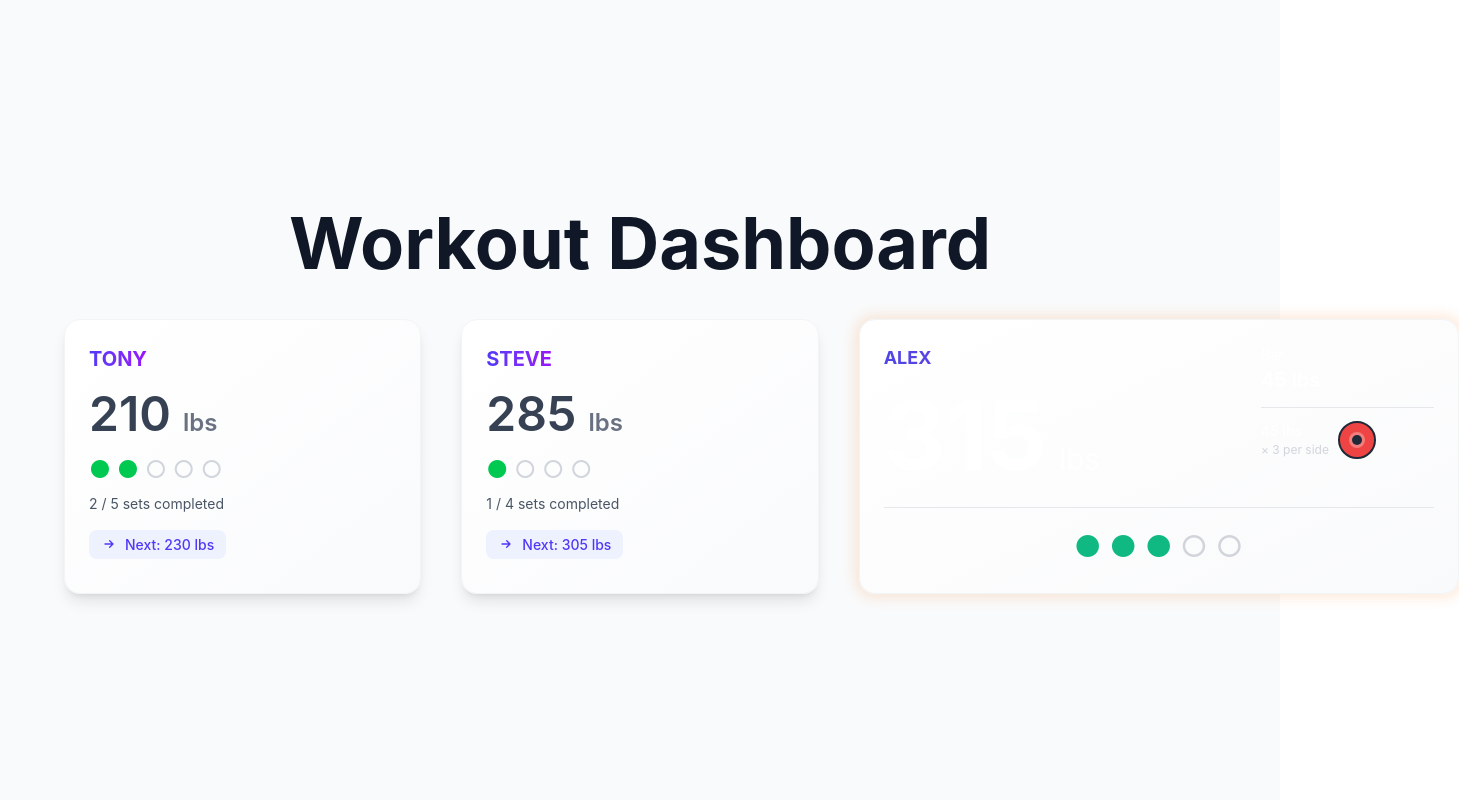
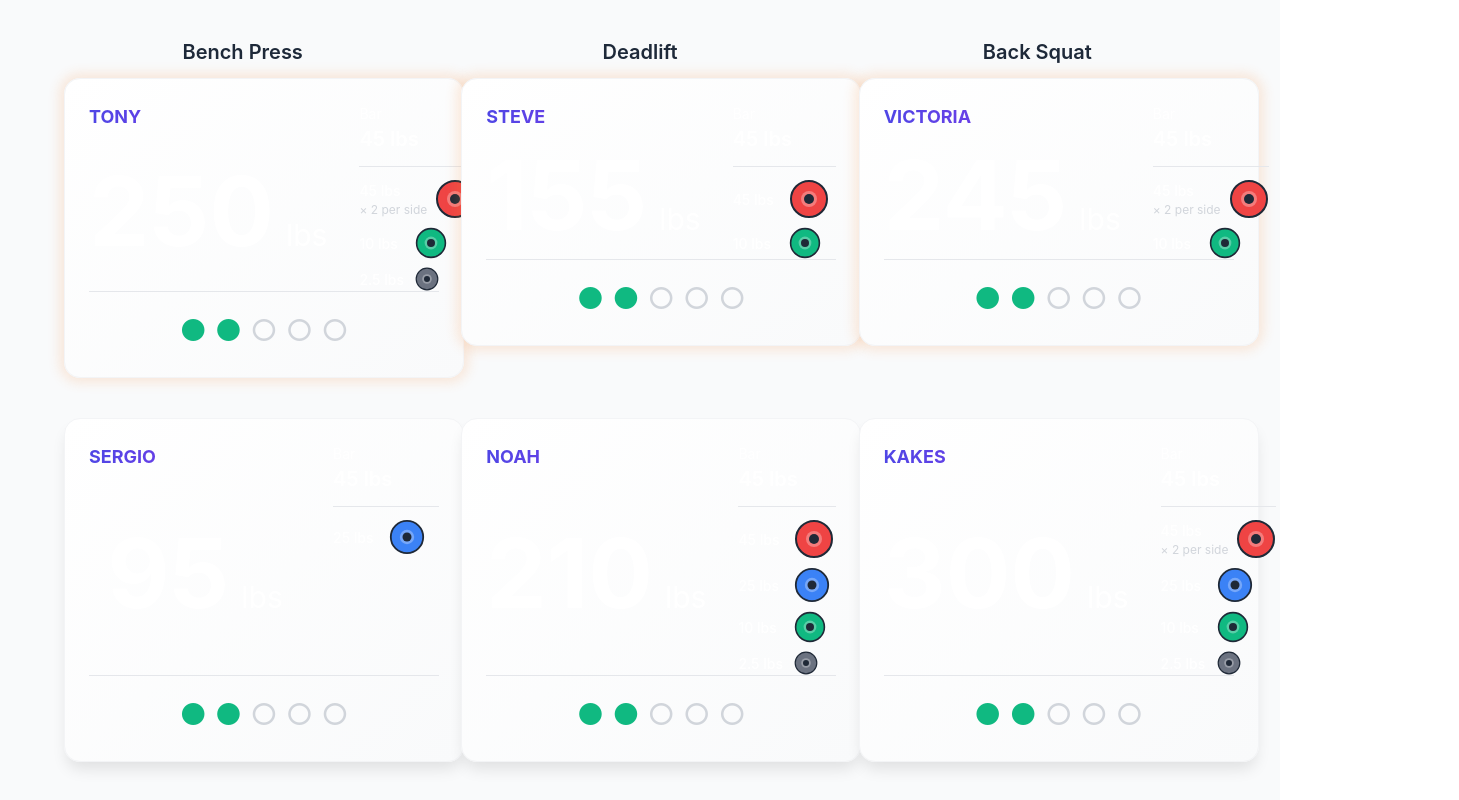
Before and after one commit to sergnio/T60, a React (Vite) app: page / in a window 1280 px wide. Shown: the whole page, 1459 px wide, since content can reach past the window. Built offline with nearby package versions, Linux system fonts and the light colour scheme.

Commit message:
cleanup data

```diff
--- a/src/App.tsx
+++ b/src/App.tsx
@@ -1,68 +1,140 @@
-import { WorkoutCardScalable } from "./stories/WorkoutCardScalable";
-import type { Exercise } from "./stories/WorkoutCardScalable";
+import type { Exercise } from "./stories/WorkoutCardT18";
 import { WorkoutCardT18 } from "./stories/WorkoutCardT18";
 
 // Sample workout data
-const benchPress: Exercise = {
+const tonyBench: Exercise = {
   name: "Bench Press",
   weightUnit: "lbs",
   sets: [
     { weight: 170, completed: true },
-    { weight: 190, completed: true },
+    { weight: 250, completed: true },
     { weight: 210, completed: false },
     { weight: 230, completed: false },
     { weight: 250, completed: false },
   ],
-  currentSetIndex: 2,
+  currentSetIndex: 1,
+};
+// Sample workout data
+const sergioBench: Exercise = {
+  name: "Bench Press",
+  weightUnit: "lbs",
+  sets: [
+    { weight: 170, completed: true },
+    { weight: 95, completed: true },
+    { weight: 210, completed: false },
+    { weight: 230, completed: false },
+    { weight: 250, completed: false },
+  ],
+  currentSetIndex: 1,
 };
 
-const deadlift: Exercise = {
+const steveDeadlift: Exercise = {
   name: "Deadlift",
   weightUnit: "lbs",
   sets: [
     { weight: 265, completed: true },
-    { weight: 285, completed: false },
+    { weight: 155, completed: true },
+    { weight: 305, completed: false },
     { weight: 305, completed: false },
     { weight: 325, completed: false },
   ],
   currentSetIndex: 1,
 };
 
-const squat: Exercise = {
+const noahDeadlift: Exercise = {
+  name: "Deadlift",
+  weightUnit: "lbs",
+  sets: [
+    { weight: 265, completed: true },
+    { weight: 210, completed: true },
+    { weight: 305, completed: false },
+    { weight: 325, completed: false },
+    { weight: 325, completed: false },
+  ],
+  currentSetIndex: 1,
+};
+
+const maviSquat: Exercise = {
   name: "Back Squat",
   weightUnit: "lbs",
   sets: [
     { weight: 185, completed: true },
-    { weight: 225, completed: true },
-    { weight: 275, completed: true },
+    { weight: 245, completed: true },
     { weight: 315, completed: false },
     { weight: 365, completed: false },
+    { weight: 365, completed: false },
   ],
-  currentSetIndex: 3,
+  currentSetIndex: 1,
+};
+
+const kakesSquat: Exercise = {
+  name: "Back Squat",
+  weightUnit: "lbs",
+  sets: [
+    { weight: 185, completed: true },
+    { weight: 300, completed: true },
+    { weight: 315, completed: false },
+    { weight: 365, completed: false },
+    { weight: 365, completed: false },
+  ],
+  currentSetIndex: 1,
 };
 
 const App = () => (
   <div className="flex flex-col gap-10 w-screen h-screen bg-gray-50 dark:bg-gray-900 p-10 items-center justify-center">
-    <h1 className="text-7xl font-bold text-gray-900 dark:text-white">
-      Workout Dashboard
-    </h1>
     <div className="grid grid-cols-1 lg:grid-cols-3 gap-10 w-full max-w-[90vw]">
-      <WorkoutCardScalable
-        personName="TONY"
-        exercise={benchPress}
-        variant="active"
-        onSetComplete={(index) => console.log(`Set ${index} completed`)}
-      />
-      <WorkoutCardScalable
-        personName="STEVE"
-        exercise={deadlift}
-        variant="active"
+      {/* Active Users - Top 3 */}
+      <div className="flex flex-col gap-3">
+        <div className="text-xl font-semibold text-gray-800 dark:text-gray-200 text-center">
+          {tonyBench.name}
+        </div>
+        <WorkoutCardT18
+          personName="TONY"
+          exercise={tonyBench}
+          isActive
+          onSetComplete={(index) => console.log(`Set ${index} completed`)}
+        />
+      </div>
+      <div className="flex flex-col gap-3">
+        <div className="text-xl font-semibold text-gray-800 dark:text-gray-200 text-center">
+          {steveDeadlift.name}
+        </div>
+        <WorkoutCardT18
+          personName="STEVE"
+          exercise={steveDeadlift}
+          isActive
+          onSetComplete={(index) => console.log(`Set ${index} completed`)}
+        />
+      </div>
+      <div className="flex flex-col gap-3">
+        <div className="text-xl font-semibold text-gray-800 dark:text-gray-200 text-center">
+          {maviSquat.name}
+        </div>
+        <WorkoutCardT18
+          personName="VICTORIA"
+          exercise={maviSquat}
+          isActive
+          onSetComplete={(index) => console.log(`Set ${index} completed`)}
+        />
+      </div>
+
+      {/* Resting Users - Bottom 3 */}
+      <WorkoutCardT18
+        personName="SERGIO"
+        exercise={sergioBench}
+        isActive={false}
         onSetComplete={(index) => console.log(`Set ${index} completed`)}
       />
       <WorkoutCardT18
-        personName="ALEX"
-        exercise={squat}
-        isActive={true}
+        personName="NOAH"
+        exercise={noahDeadlift}
+        isActive={false}
+        onSetComplete={(index) => console.log(`Set ${index} completed`)}
+      />
+      <WorkoutCardT18
+        personName="KAKES"
+        exercise={kakesSquat}
+        isActive={false}
         onSetComplete={(index) => console.log(`Set ${index} completed`)}
       />
     </div>
--- a/src/stories/WorkoutCardT18.module.scss
+++ b/src/stories/WorkoutCardT18.module.scss
@@ -18,7 +18,7 @@
   border: 1px solid #f3f4f6;
   background: linear-gradient(to bottom right, #ffffff, #f9fafb);
   transition: all 0.3s;
-  min-width: 600px;
+  min-width: 400px;
 
   &:hover {
     box-shadow: 0 20px 25px -5px rgba(0, 0, 0, 0.1);
@@ -38,7 +38,8 @@
 .mainContent {
   display: flex;
   gap: 2rem;
-  margin-bottom: 1.5rem;
+  flex: 1;
+  min-height: 0;
 }
 
 .leftSection {
@@ -61,7 +62,7 @@
   display: flex;
   align-items: baseline;
   gap: 0.75rem;
-  margin-top: 1rem;
+  margin: auto;
 }
 
 .weight {
```
